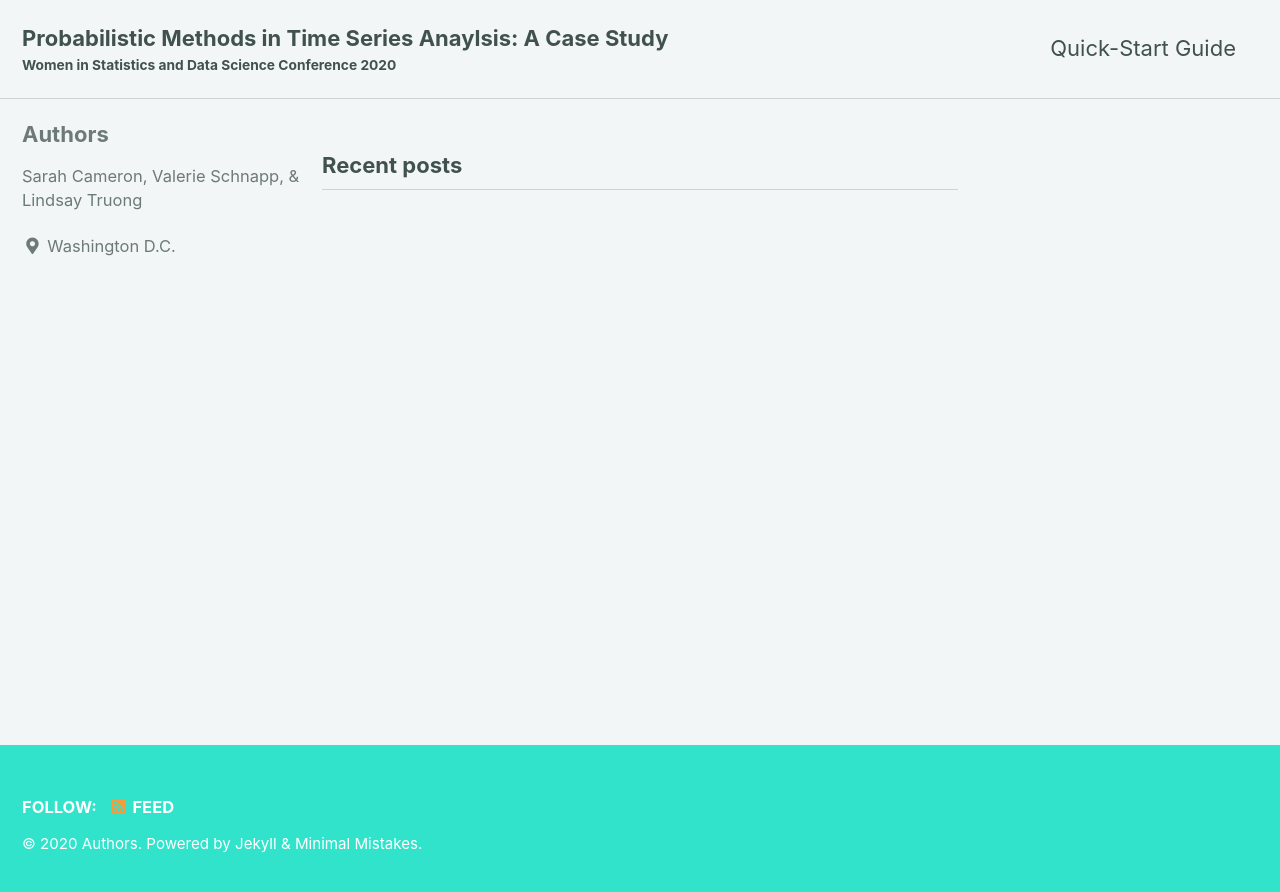
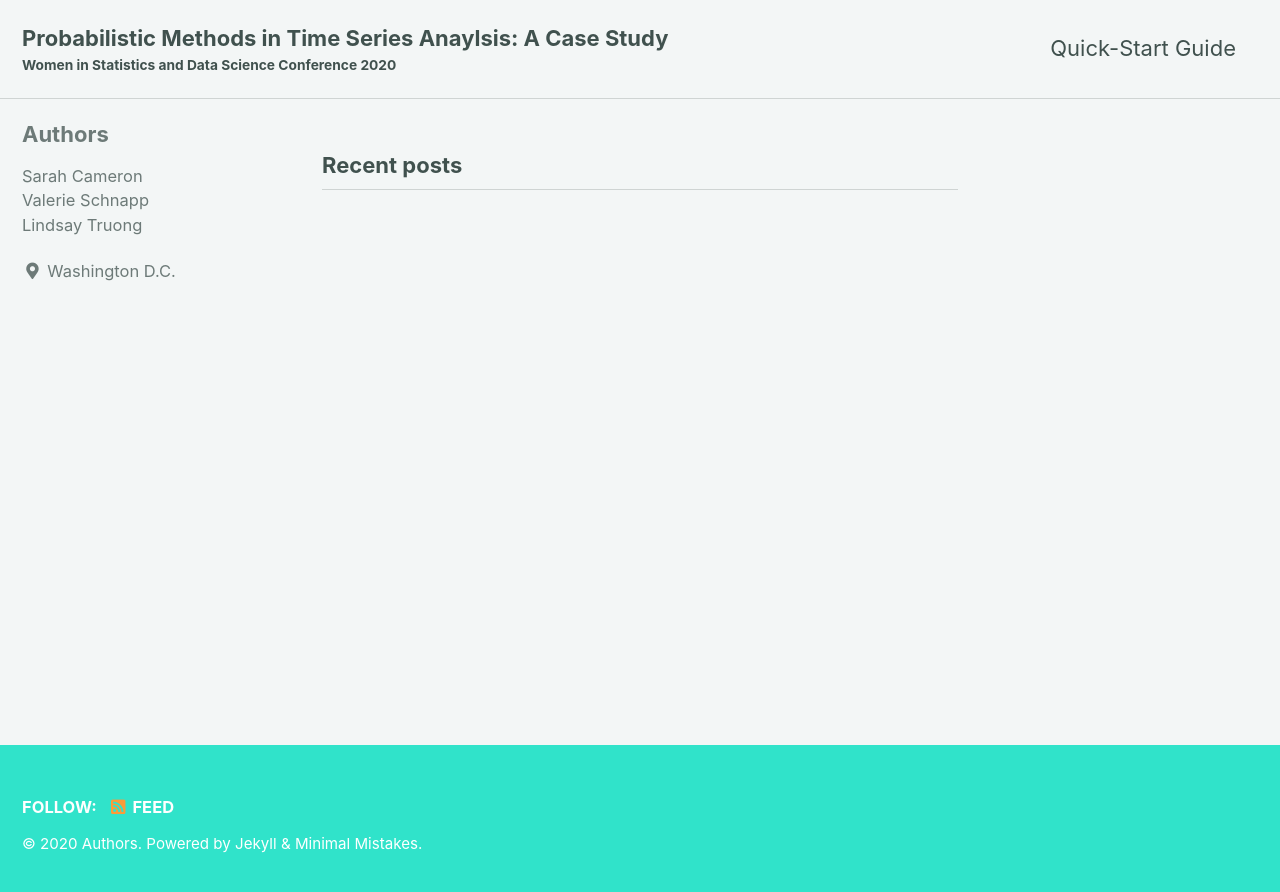
Before and after one commit to lindsaytruong/lindsaytruong.github.io, a Jekyll site: the page built from index.html, in a window 1280 px wide. Shown: the top 892 px of the page. Built offline with Jekyll 4.4.1, drawn with Linux system fonts in a browser that asks for light colours; cached includes are drawn as plain includes; the list of posts is cut into pages by our own code.

Commit message:
customization

```diff
--- a/_config.yml
+++ b/_config.yml
@@ -95,7 +95,7 @@ analytics:
 author:
   name             : "Authors"
   avatar           : # path of avatar image, e.g. "/assets/images/bio-photo.jpg"
-  bio              : "Sarah Cameron, Valerie Schnapp, & Lindsay Truong"
+  bio              : "Sarah Cameron <br> Valerie Schnapp <br> Lindsay Truong"
   location         : "Washington D.C."
   email            :
   links:
```
